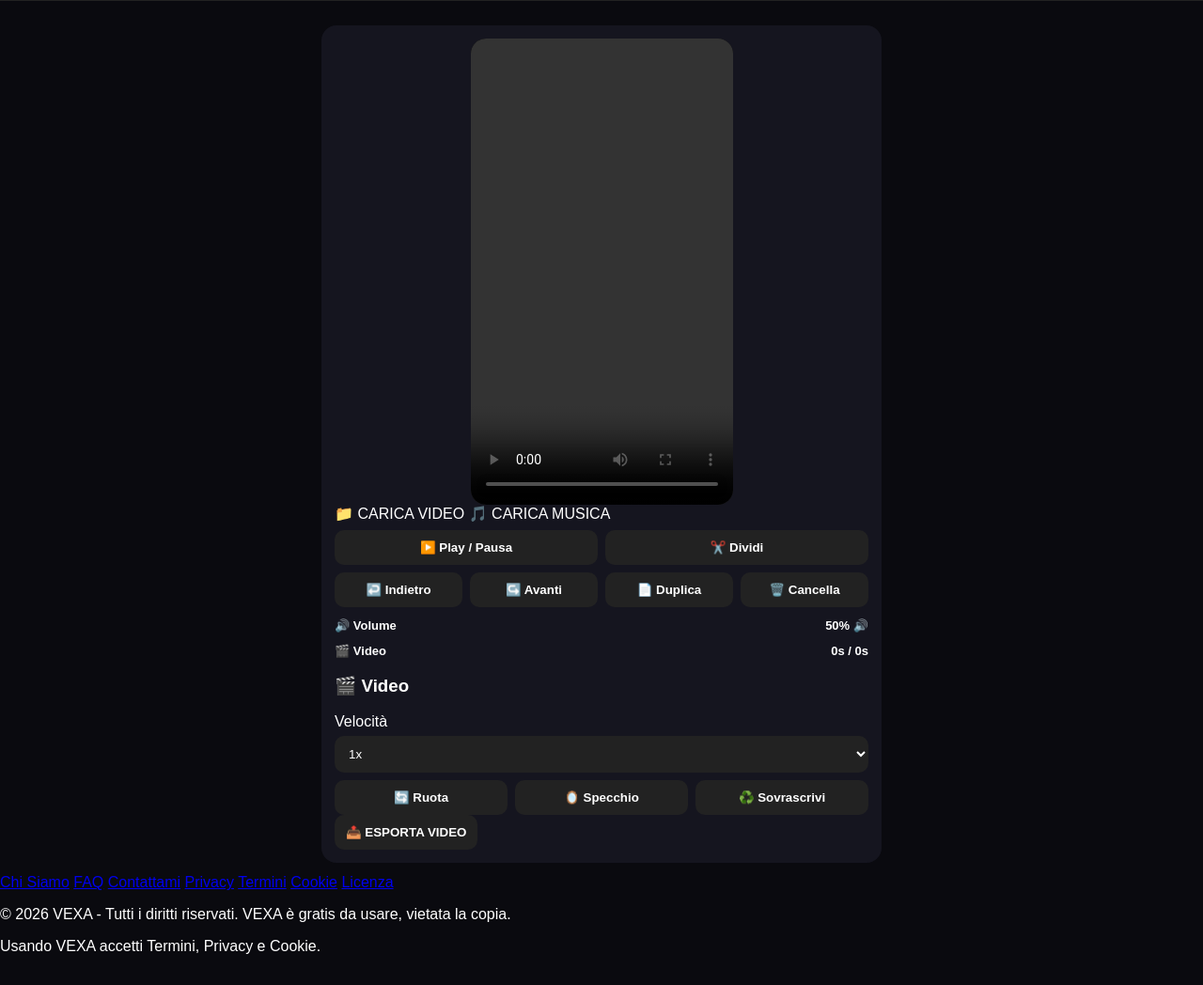
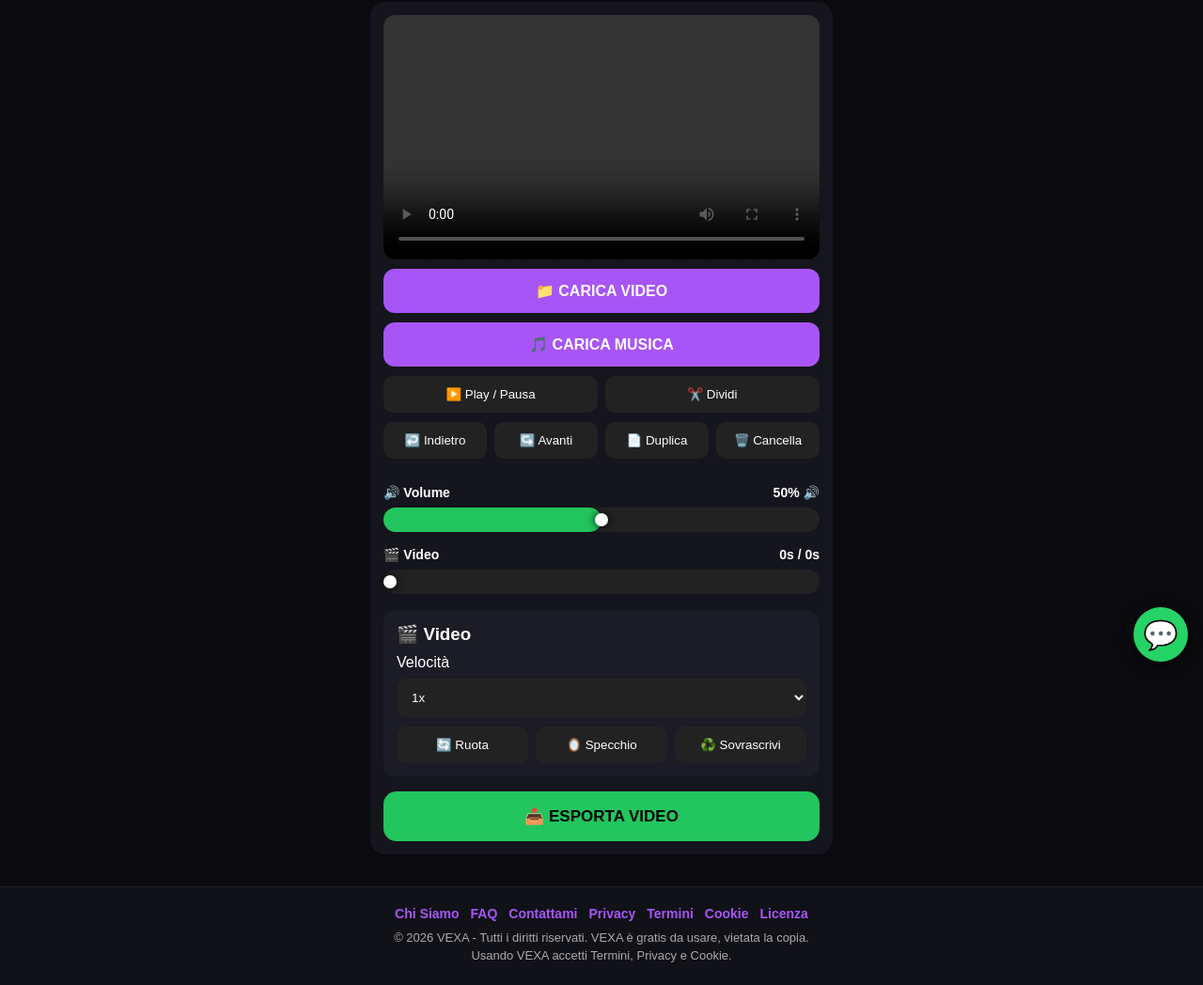
Before and after one commit to Robert755429/vexa, a plain HTML site: page vexa/index.html in a window 1280 px wide. Shown: the part 80-1128 px from the top of the page at 94% size. Drawn offline with Linux system fonts and the light colour scheme.

Commit message:
Refactor CSS styles for layout and design updates

```diff
--- a/vexa/css/style.css
+++ b/vexa/css/style.css
@@ -1,38 +1,41 @@
-*{box-sizing:border-box}
-body{margin:0;background:#0a0a0f;color:#fff;font-family:Arial,sans-serif}
-.topbar{position:sticky;top:0;z-index:50;display:flex;justify-content:space-between;align-items:center;padding:12px 14px;background:#111118;border-bottom:1px solid #222}
-.logo{font-size:26px;font-weight:900;letter-spacing:1px}
-.top-actions{display:flex;gap:8px;align-items:center}
-.btn-import{background:#222;padding:10px 14px;border-radius:10px;font-weight:800;cursor:pointer}
-.btn-export{background:#22c55e;color:#000;border:0;padding:10px 14px;border-radius:10px;font-weight:800;cursor:pointer}
-.btn-menu{background:#222;border:0;color:#fff;font-size:22px;padding:8px 14px;border-radius:10px;cursor:pointer}
-.sidebar{position:fixed;top:0;right:-260px;width:250px;height:100vh;background:#15151f;padding:70px 14px 14px;z-index:60;transition:right .3s;display:flex;flex-direction:column;gap:10px}
+*{box-sizing:border-box;margin:0;padding:0}
+body{background:#0a0a0f;color:#fff;font-family:Arial,sans-serif}
+.topbar{display:flex;justify-content:space-between;align-items:center;padding:12px 16px;background:#111118;position:sticky;top:0;z-index:10}
+.logo{font-weight:900;font-size:22px;letter-spacing:2px;color:#a855f7}
+.menu-btn{background:#a855f7;border:0;color:#fff;font-size:22px;width:44px;height:44px;border-radius:10px;cursor:pointer}
+.sidebar{position:fixed;top:0;right:-280px;width:260px;height:100%;background:#111118;z-index:50;padding:20px;transition:.3s;display:flex;flex-direction:column;gap:10px}
 .sidebar.open{right:0}
-.sidebar button{background:#222;border:0;color:#fff;padding:14px;border-radius:12px;text-align:left;font-weight:700;font-size:16px;cursor:pointer}
-.sidebar button.active{background:#a855f7}
-.overlay-menu{display:none;position:fixed;inset:0;background:rgba(0,0,0,.6);z-index:55}
-.overlay-menu.show{display:block}
-.main{max-width:620px;margin:0 auto;padding:12px}
-.video-wrap{position:relative;background:#000;border-radius:16px;overflow:hidden;aspect-ratio:9/16;max-height:62vh;margin:0 auto}
-video{width:100%;height:100%;object-fit:cover}
-#overlayText{position:absolute;left:50%;top:72%;transform:translateX(-50%);font-size:28px;font-weight:900;text-align:center;text-shadow:2px 2px 0 #000;width:90%;pointer-events:none}
-#stickerLayer{position:absolute;inset:0;pointer-events:none;font-size:60px;text-align:center;padding-top:20%}
-.controls{display:flex;gap:8px;margin-top:12px;justify-content:center;flex-wrap:wrap}
-.controls>*{flex:1;min-width:110px}
-.card{background:#15151f;border-radius:16px;padding:14px;margin-top:14px}
-.ai-card{background:#1a1a22}
-.row{display:flex;gap:8px;flex-wrap:wrap;margin-top:8px}
-.row>*{flex:1;min-width:110px}
-button{border:0;border-radius:10px;padding:11px 12px;font-weight:700;cursor:pointer;background:#222;color:#fff}
-button.green{background:#22c55e;color:#000}
-button.red{background:#ef4444}
-button.big{width:100%;margin-top:8px;padding:14px;font-size:16px}
-input,select{width:100%;padding:11px;border-radius:10px;border:0;background:#222;color:#fff;margin-top:6px}
-.clip{background:#a855f7;padding:10px;border-radius:10px;cursor:pointer;text-align:center;font-weight:800}
-.timeline{display:flex;gap:8px;overflow-x:auto;padding:6px 0}
-.bar-box{background:#15151f;border-radius:16px;padding:14px;margin-top:14px}
-.bar-label{display:flex;justify-content:space-between;font-size:13px;font-weight:700;margin:12px 0 6px 0}
-.bar-track{position:relative;height:44px;background:#26262e;border-radius:10px;touch-action:none;user-select:none;overflow:hidden}
-.bar-fill{position:absolute;left:0;top:0;bottom:0;background:#22c55e;width:50%;border-radius:10px}
-.bar-fill.video-fill{background:#a855f7;width:0%}
-.bar-handle{position:absolute;top:0;bottom:0;width:14px;background:#fff;border-radius:6px;left:50%}
+.sidebar button,.sidebar a{background:#222;border:0;color:#fff;padding:12px;border-radius:10px;text-align:left;cursor:pointer;text-decoration:none;font-size:15px}
+.close-btn{align-self:flex-end!important;background:#ef4444!important}
+.overlay{position:fixed;inset:0;background:rgba(0,0,0,.6);display:none;z-index:40}
+.overlay.show{display:block}
+.main{max-width:520px;margin:0 auto;padding:14px}
+.card{background:#15151d;border-radius:16px;padding:14px}
+.video-wrap{position:relative;background:#000;border-radius:12px;overflow:hidden}
+video{width:100%;display:block;min-height:260px}
+.overlay-text{position:absolute;left:0;right:0;top:10%;text-align:center;font-size:28px;font-weight:900;text-shadow:2px 2px 0 #000;pointer-events:none}
+.sticker-layer{position:absolute;left:0;right:0;top:40%;text-align:center;font-size:60px;pointer-events:none}
+.upload{display:block;background:#a855f7;text-align:center;padding:14px;border-radius:12px;font-weight:800;margin-top:10px;cursor:pointer}
+.row{display:flex;gap:8px;margin-top:10px;flex-wrap:wrap}
+.row button{flex:1;background:#222;border:0;color:#fff;padding:12px;border-radius:10px;cursor:pointer}
+.clips{margin-top:12px;display:flex;flex-direction:column;gap:8px}
+.clip{background:#222;padding:10px;border-radius:10px;cursor:pointer;display:flex;justify-content:space-between}
+.bar-label{display:flex;justify-content:space-between;margin:16px 0 8px;font-size:14px;font-weight:700}
+.bar{height:26px;background:#222;border-radius:20px;position:relative;touch-action:none}
+.fill{height:100%;background:#22c55e;border-radius:20px;width:50%}
+.handle{position:absolute;top:50%;transform:translateY(-50%);width:14px;height:14px;background:#fff;border-radius:50%;box-shadow:0 0 8px #000}
+.section{margin-top:18px;background:#1c1c26;padding:14px;border-radius:12px}
+.section h3{margin-bottom:10px}
+.section input,.section select{width:100%;padding:12px;border-radius:10px;border:0;background:#222;color:#fff;margin-top:8px}
+.stickers{display:flex;gap:8px;margin-top:10px}
+.stickers button{font-size:26px;background:#222;border:0;border-radius:10px;padding:8px;cursor:pointer}
+.ai-out{background:#222;padding:12px;border-radius:10px;margin-top:10px;font-size:14px}
+.export{width:100%;margin-top:16px;background:#22c55e;border:0;padding:16px;border-radius:14px;font-weight:900;font-size:17px;cursor:pointer}
+.footer{background:#111118;padding:20px 14px;text-align:center;margin-top:20px;border-top:1px solid #222}
+.footer-links{display:flex;gap:12px;justify-content:center;flex-wrap:wrap;margin-bottom:10px}
+.footer-links a{color:#a855f7;text-decoration:none;font-weight:700;font-size:14px}
+.footer p{font-size:13px;color:#aaa;margin:4px 0}
+.footer-small{font-size:12px;color:#666}
+.wa-float{position:fixed;right:16px;bottom:16px;z-index:100;width:58px;height:58px;background:#25D366;border-radius:50%;display:flex;align-items:center;justify-content:center;font-size:30px;text-decoration:none;box-shadow:0 4px 14px rgba(0,0,0,.5)}
+.wa-btn{display:block;text-align:center;background:#25D366;color:#000;font-weight:900;padding:16px;border-radius:14px;text-decoration:none;font-size:17px;margin-top:12px}
+.wa-btn small{display:block;font-weight:400;font-size:13px;margin-top:4px}
```
